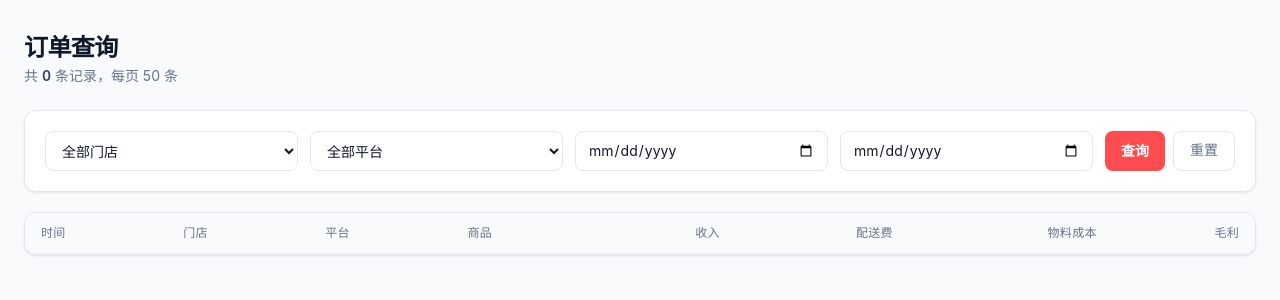
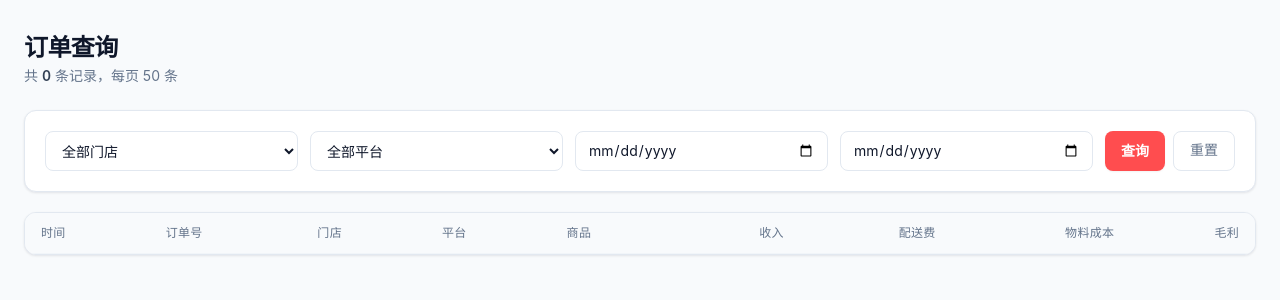
Before and after one commit to chenfengcn897/chicken-store-portal, a Flask app: page /orders in a window 1280 px wide. Shown: the part 57-357 px from the top of the page. Run offline with Flask 3, Linux system fonts and the light colour scheme; data that the repository does not hold is empty; some libraries are stand-ins or nearby versions.

Commit message:
[developer] 订单查询增加订单号列

```diff
--- a/templates/orders.html
+++ b/templates/orders.html
@@ -54,6 +54,7 @@
       <thead>
         <tr class="bg-slate-50 text-xs text-ink-500 uppercase tracking-wide border-b border-slate-100">
           <th class="px-4 py-3 text-left font-medium">时间</th>
+          <th class="px-4 py-3 text-left font-medium">订单号</th>
           <th class="px-4 py-3 text-left font-medium">门店</th>
           <th class="px-4 py-3 text-left font-medium">平台</th>
           <th class="px-4 py-3 text-left font-medium">商品</th>
@@ -70,6 +71,7 @@
             {{ r.order_date }}<br>
             <span class="text-ink-300">{{ r.order_time.strftime('%H:%M') if r.order_time else '' }}</span>
           </td>
+          <td class="px-4 py-3 text-xs text-ink-400 num-tabular font-mono">{{ r.order_no }}</td>
           <td class="px-4 py-3">
             <span class="inline-flex items-center px-2 py-0.5 rounded-md text-xs font-medium bg-slate-100 text-ink-700">
               {{ r.shop_name }}
```
